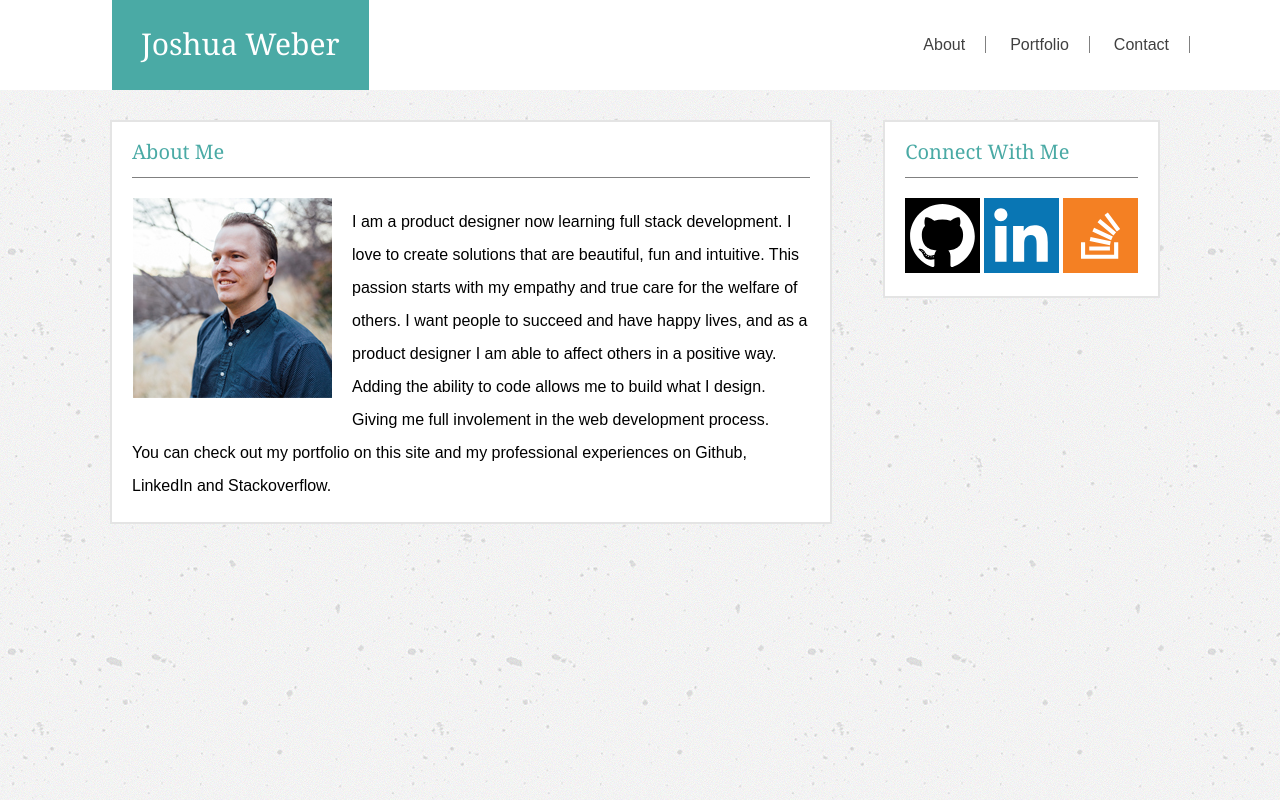
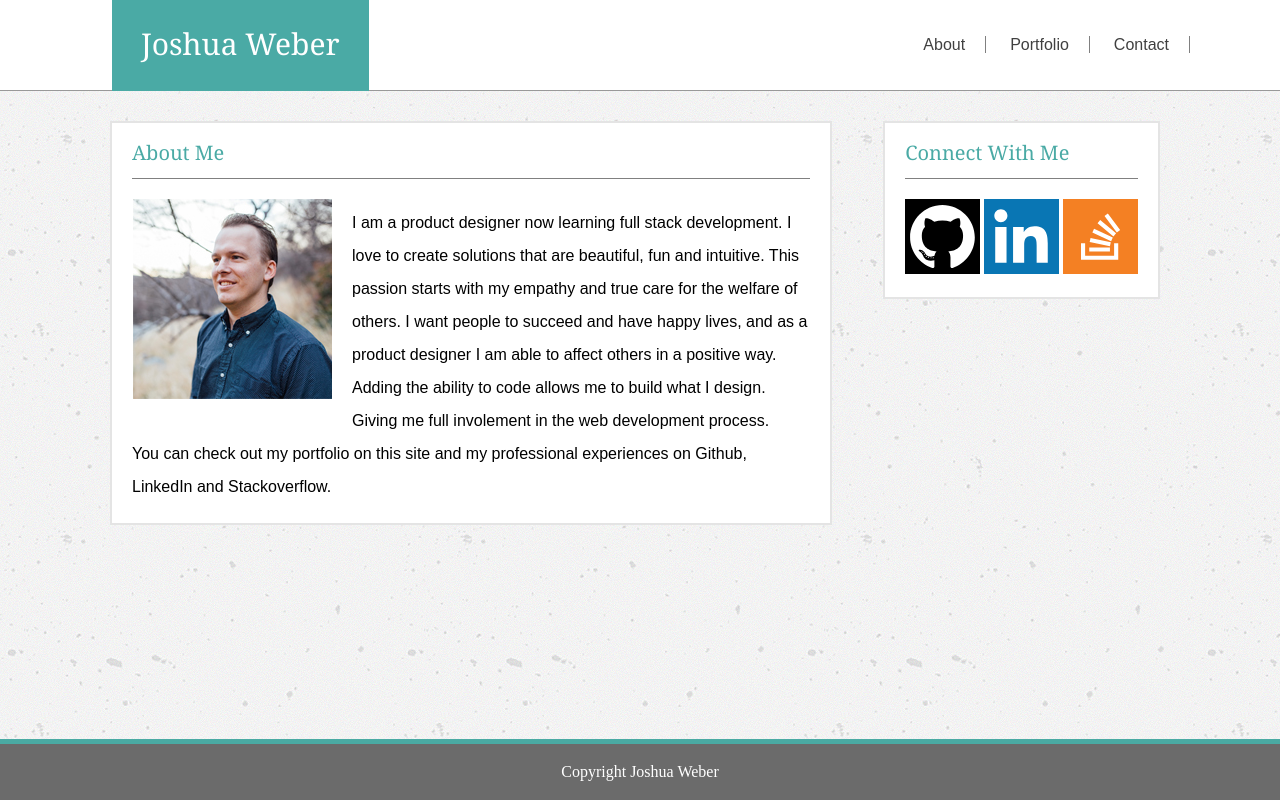
Before and after one commit to jdubsss/Basic-Portfolio, a plain HTML site: page index.html in a window 1280 px wide. Drawn offline with Linux system fonts and the light colour scheme.

Commit message:
added footer

```diff
--- a/assets/css/style.css
+++ b/assets/css/style.css
@@ -28,8 +28,9 @@ h3 {
 }
 
 body {
-    width: 960px;
+    /*width: 960px;*/
     margin: 0px;
+   /* line-height: 0px;*/
 }
 
 .separator {
@@ -74,9 +75,10 @@ body {
 
 header {
     background: white;
-    width: 960px;
+    width: 100%;
     height: 90px;
-    border-bottom: 3px gray;
+    border-bottom:1px solid #999999;
+    border-width: 100%;
 }
 
 
@@ -141,7 +143,10 @@ a {
 
 .a-nav:hover {
     color: #4aaaa5;
+    /*background-color: #f5f5f5;*/
+    /*font-size: 15px;*/
 }
+
 
 
 ul {
@@ -219,6 +224,8 @@ input[type=submit]:hover {
 
 }
 
+
+
 .textb {
   font-family: 'Georgia', Times, Times New Roman, serif;
   color: white;
@@ -228,4 +235,17 @@ input[type=submit]:hover {
   left: 50%;
   transform: translate(-50%, -50%);
   -ms-transform: translate(-50%, -50%);
+
 }
+
+.footer {
+    position: absolute;
+    right: 0;
+    bottom: 0;
+    left: 0;
+    padding: 20px;
+    background-color: #6b6b6b;
+    text-align: center;
+    color: white;
+    border-top: 5px solid #4aaaa3;
+}
--- a/index.html
+++ b/index.html
@@ -12,7 +12,7 @@
 </head>
 
 <body>
-	<header>
+	<header class="header">
 		<h1>Joshua Weber</h1>
 
 			<ul>
@@ -74,13 +74,13 @@
 	</div>
 
 
+	<div class="footer">
+		Copyright Joshua Weber
+
+
+	</div>
 
 </body>
 
-<footer>
-	<h2>Copyright Joshua Weber</h2>
-
-
-</footer>
 
 </html>
```
Also changed, not shown: contact.html (+4 -0 lines), portfolio.html (+4 -0 lines).
